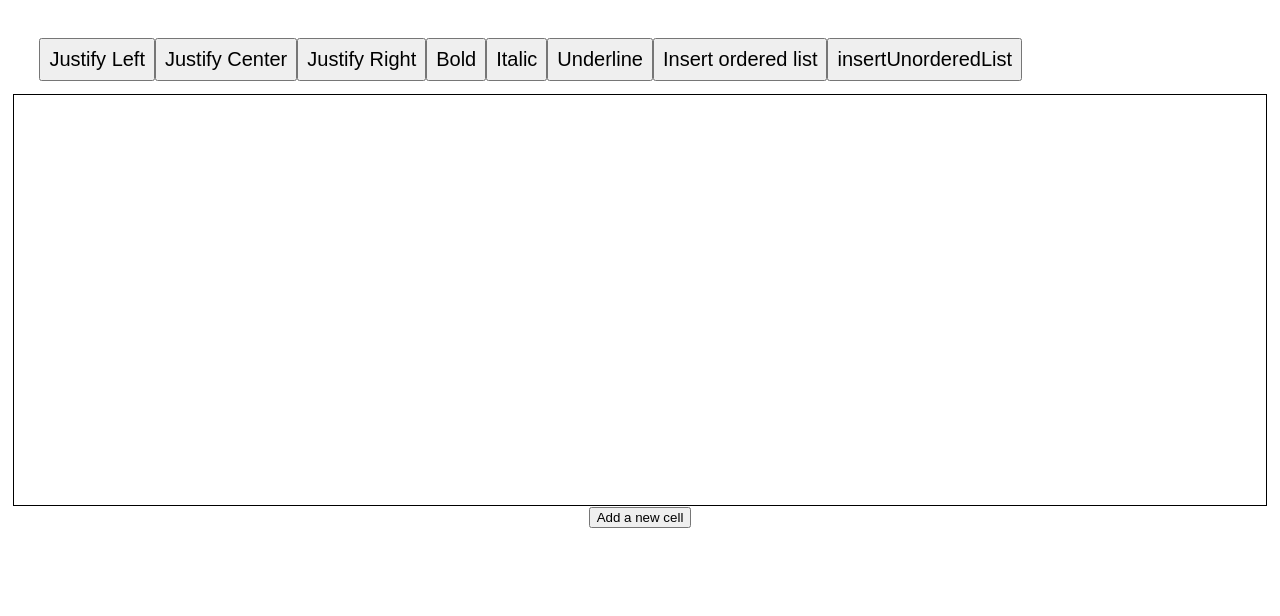
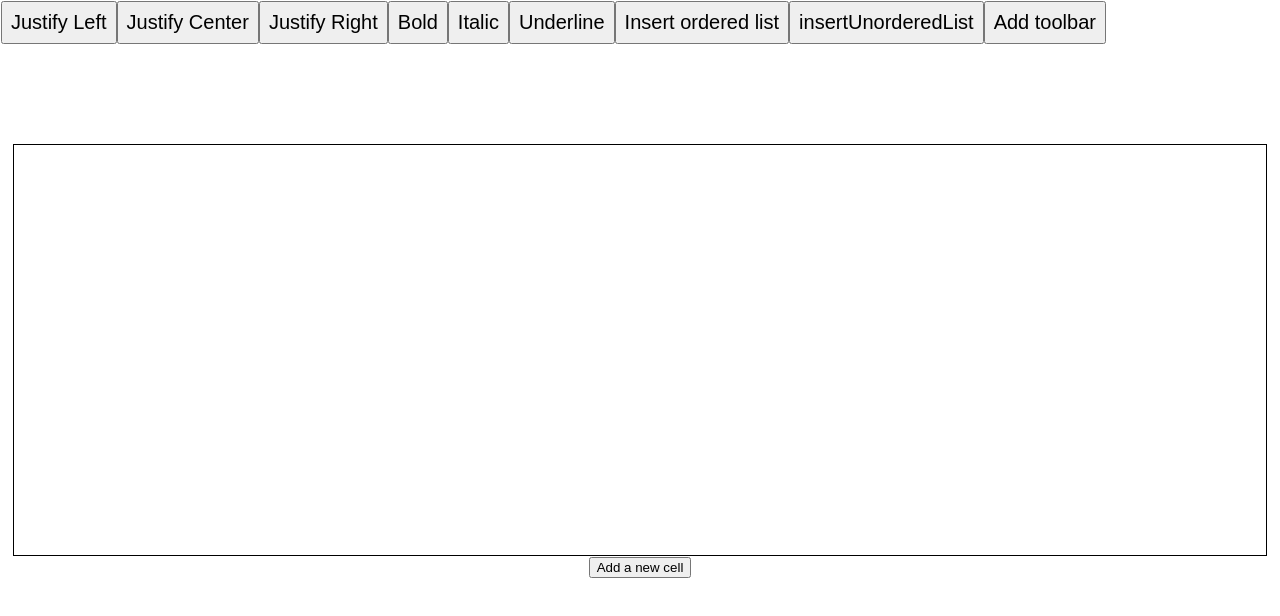
Before and after one commit to alexandreLamarre/StudyBook, a React (Create React App) app: page / in a window 1280 px wide. Shown: the top 616 px of the page. Built offline with nearby package versions, Linux system fonts and the light colour scheme.

Commit message:
Prototype replacement function for special keywords

```diff
--- a/src/editor/Editor.css
+++ b/src/editor/Editor.css
@@ -1,3 +1,7 @@
+.editorContainer{
+  margin-top: 100px;
+}
+
 .editorcontent{
   min-height: 400px;
   margin-top: 1%;
--- a/src/editor/Editor.js
+++ b/src/editor/Editor.js
@@ -1,6 +1,9 @@
 import React from "react";
 import Toolbar from "../toolbar/Toolbar.js";
 import "./Editor.css";
+
+const COMMAND_LIMIT = 50;
+
 
 class Editor extends React.Component{
   constructor(props){
@@ -36,8 +39,6 @@ class Editor extends React.Component{
   }
 
   setID(id){
-    console.log(id);
-    console.log(id.slice(-1));
     this.setState({current_id: id.slice(-1)});
   }
 
@@ -65,7 +66,6 @@ class Editor extends React.Component{
         }
   }
 
-
   handleKeyUp(e){
     if(e.keyCode === 16) this.setState({deleteCellKeys: {16:false,
                                     8: this.state.deleteCellKeys[8]}});
@@ -73,18 +73,58 @@ class Editor extends React.Component{
     if(e.keyCode === 8) this.setState({deleteCellKeys: {16: this.state.deleteCellKeys[16],
                                                         8: false}});
   }
+
+  matchWordEvent(e){
+    var id = "editorContent" + this.state.current_id.toString();
+    var node = document.getElementById(id);
+    var [exact_match, interpreted_match] = this.getLastWord(node.innerHTML);
+    if(interpreted_match === undefined || exact_match === undefined) console.log("undefined behaviour for word match event");
+    else {
+      console.log("word:",interpreted_match);
+      if(interpreted_match === "integral"){
+        console.log("matched to existing command")
+        document.getElementById(id).innerHTML= node.innerHTML.replace("integral", '<span> &#8747; </span>')
+      }
+    };
+
+  }
+
+  getLastWord(full_text){
+    var last_index = full_text.length -1;
+    for(var i = last_index; i > 0; i--){
+      if(full_text[i] === " " || last_index - i > COMMAND_LIMIT || i === 0){
+        const exact_match = full_text.slice(i, last_index);
+        var interpreted_match = exact_match.replace(" ", "");
+        interpreted_match = interpreted_match.replace("&nbsp", "");
+        console.log(interpreted_match);
+        return [exact_match, interpreted_match];
+      }
+    }
+    return full_text;
+  }
+
+
+
+
   render(){
     return (
       <div>
         <Toolbar />
-        <div id = "editorContainer"
+
+        <div>
+        <div
+        className = "editorContainer"
+        id = "editorContainer"
         onKeyDown = {(e) => this.handleKeyDown(e)}
         onKeyUp = {(e) => this.handleKeyUp(e)}>
             <div className = "editorcontent"
+            spellCheck = {true}
+            onInput = {(e) => this.matchWordEvent(e)}
             id = "editorContent0"
             contentEditable='true'
             onClick = {(e) => this.setID(e.target.id)}>
             </div>
+        </div>
         </div>
         <button
         className = "cellButton"
--- a/src/toolbar/Toolbar.css
+++ b/src/toolbar/Toolbar.css
@@ -1,6 +1,4 @@
 .toolbar{
-  margin-top: 3%;
-  margin-left: 3%;
 
 }
 .tool-list{
--- a/src/toolbar/Toolbar.js
+++ b/src/toolbar/Toolbar.js
@@ -21,6 +21,10 @@ class Toolbar extends React.Component{
     document.execCommand(cmd, false, null);
   }
 
+  runCustomCommand(e, tag){
+    e.preventDefault();
+
+  }
 
   render(){
     return (
@@ -110,6 +114,15 @@ class Toolbar extends React.Component{
             insertUnorderedList
             </button>
           </li>
+          <li className = "tool">
+            <button
+            onMouseDown = {(e) => e.preventDefault()}
+            type = "button"
+            className = "tool--btn"
+            onClick = {(e) => this.runCustomCommand(e, "Toolbar")}>
+            Add toolbar
+            </button>
+          </li>
           {/*
           <li className = "tool">
             <button
```
Also changed, not shown: 1 other file (tests, documents, lock files or other folders).
